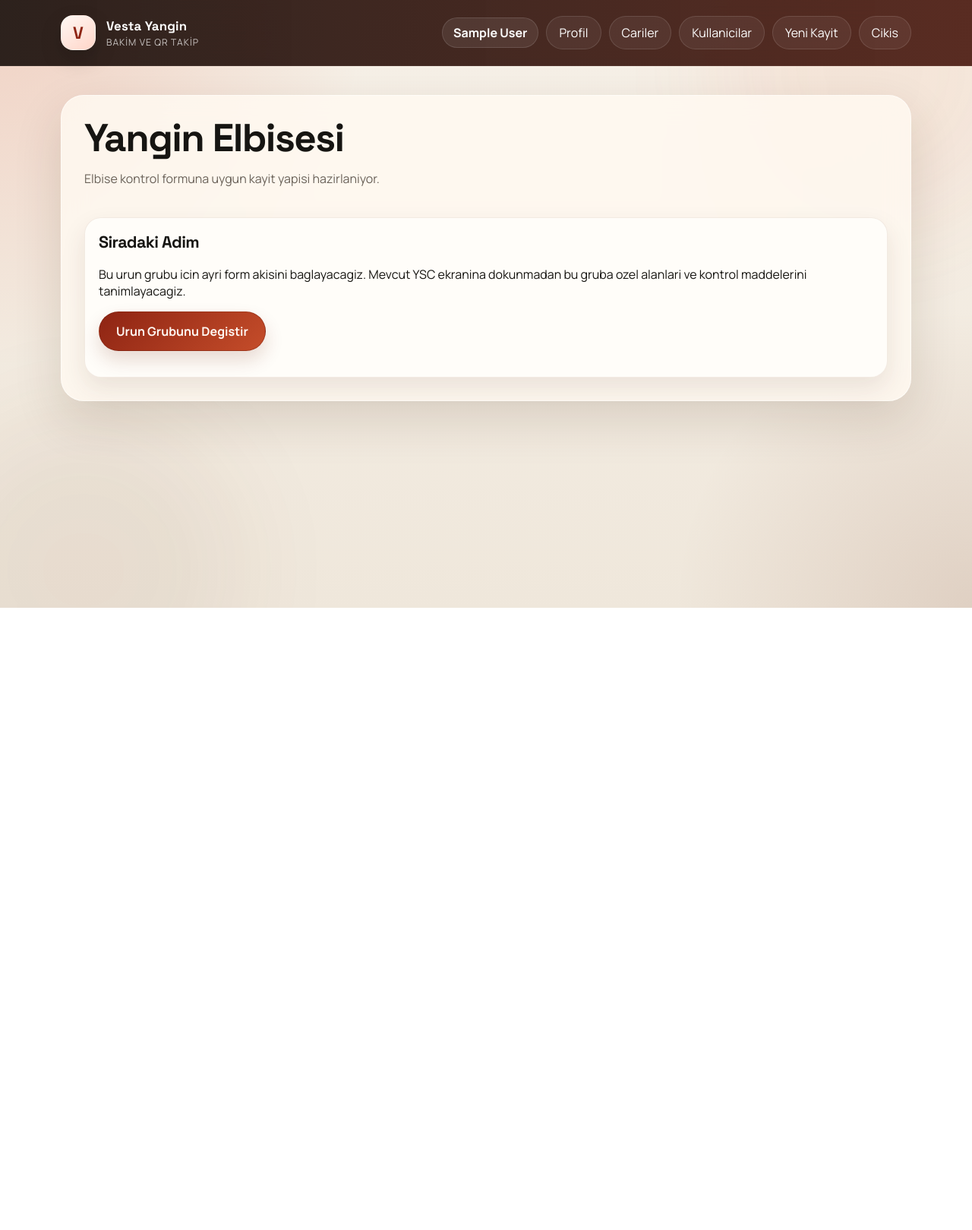
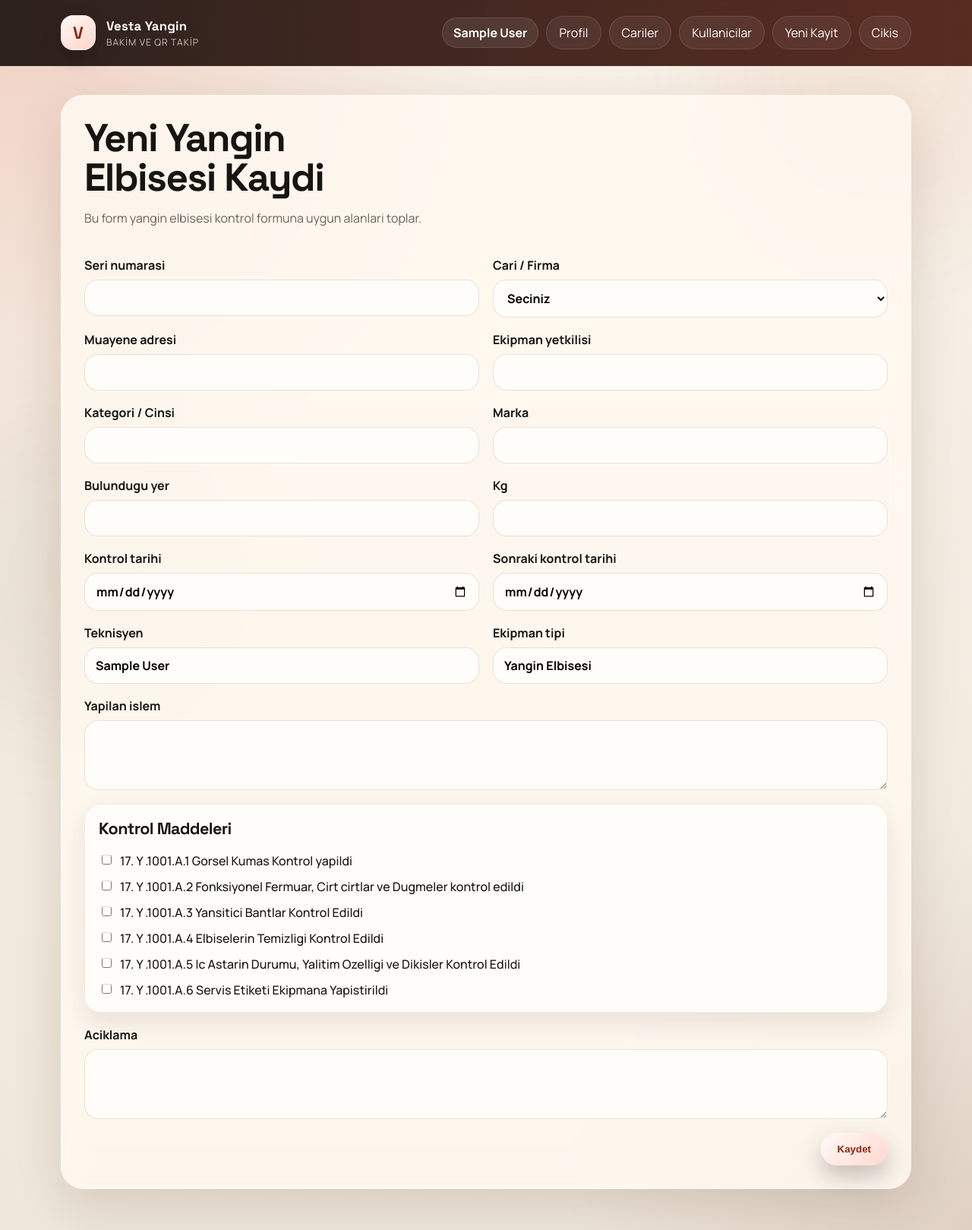
Before and after one commit to ahmetklc35/vesta-yangin-takip, a Flask app: page /records/new/yangin-elbisesi in a window 1280 px wide. Shown: the whole page at 76% size. Before the commit the page ends 800 px from the top, so only its background shows below. Run offline with Flask 3, Linux system fonts and the light colour scheme; the visitor is signed in with stand-in values (Sample User, id 1); tables that the repository leaves empty hold one stand-in row (values such as "Sample post"); some libraries are stand-ins or nearby versions.

Commit message:
Add fire suit registration workflow

```diff
--- a/app.py
+++ b/app.py
@@ -121,8 +121,8 @@ REGISTRATION_GROUPS = [
     {
         "slug": "yangin-elbisesi",
         "label": "Yangin Elbisesi",
-        "description": "Elbise kontrol formuna uygun kayit yapisi hazirlaniyor.",
-        "status": "planned",
+        "description": "Yangin elbisesi kontrol formuna uygun yeni kayit akisi.",
+        "status": "active",
     },
     {
         "slug": "yangin-bareti",
@@ -208,6 +208,44 @@ CONTROL_FORM_ITEMS = [
     ("check_f", "f) NOZUL UYGUNLUĞU (PASLANMA VB.)"),
     ("check_g", "g) BASINÇ GÖSTERGESİ İŞLEVSELLİĞİ"),
 ]
+FIRE_SUIT_CONTROL_ITEMS = [
+    ("item_1", "17. Y .1001.A.1 Gorsel Kumas Kontrol yapildi"),
+    ("item_2", "17. Y .1001.A.2 Fonksiyonel Fermuar, Cirt cirtlar ve Dugmeler kontrol edildi"),
+    ("item_3", "17. Y .1001.A.3 Yansitici Bantlar Kontrol Edildi"),
+    ("item_4", "17. Y .1001.A.4 Elbiselerin Temizligi Kontrol Edildi"),
+    ("item_5", "17. Y .1001.A.5 Ic Astarin Durumu, Yalitim Ozelligi ve Dikisler Kontrol Edildi"),
+    ("item_6", "17. Y .1001.A.6 Servis Etiketi Ekipmana Yapistirildi"),
+]
+ASSET_PROFILES = {
+    "Yangin Sondurme Cihazi": {
+        "label": "Yangin Sondurme Cihazi",
+        "type_label": "Tip",
+        "class_label": "YSC Sinifi",
+        "brand_label": "YSC Uretici",
+        "owner_label": "Firma Yetkilisi",
+        "last_service_label": "Son Bakim",
+        "next_service_label": "Sonraki Bakim",
+        "show_pressure": True,
+        "show_hydrostatic": True,
+        "control_form_enabled": True,
+        "monthly_control_items": MONTHLY_CONTROL_ITEMS,
+        "control_form_items": CONTROL_FORM_ITEMS,
+    },
+    "Yangin Elbisesi": {
+        "label": "Yangin Elbisesi",
+        "type_label": "Ekipman Tipi",
+        "class_label": "Kategori / Cinsi",
+        "brand_label": "Marka",
+        "owner_label": "Ekipman Yetkilisi",
+        "last_service_label": "Son Kontrol",
+        "next_service_label": "Sonraki Kontrol",
+        "show_pressure": False,
+        "show_hydrostatic": False,
+        "control_form_enabled": False,
+        "monthly_control_items": FIRE_SUIT_CONTROL_ITEMS,
+        "control_form_items": [],
+    },
+}
 MONTH_LABELS = [
     (1, "OCAK"),
     (2, "ŞUBAT"),
@@ -833,6 +871,10 @@ def get_registration_groups() -> list[dict]:
     return REGISTRATION_GROUPS
 
 
+def get_asset_profile(asset_category: str | None) -> dict:
+    return ASSET_PROFILES.get(asset_category or "", ASSET_PROFILES["Yangin Sondurme Cihazi"])
+
+
 def sync_company_payload_from_selection(form: dict[str, str]) -> tuple[dict[str, str], dict]:
     company_id_raw = (form.get("company_id") or "").strip()
     if not company_id_raw:
@@ -966,8 +1008,9 @@ def build_branded_qr(public_url: str, *, label_mode: bool = False) -> io.BytesIO
     return buffer
 
 
-def build_monthly_inspection_values(form_data) -> dict[str, bool]:
-    return {key: form_data.get(key) == "on" for key, _label in MONTHLY_CONTROL_ITEMS}
+def build_monthly_inspection_values(form_data, items: list[tuple[str, str]] | None = None) -> dict[str, bool]:
+    source_items = items or MONTHLY_CONTROL_ITEMS
+    return {key: form_data.get(key) == "on" for key, _label in source_items}
 
 
 def build_control_form_values(form_data) -> dict[str, bool]:
@@ -997,12 +1040,13 @@ def save_monthly_inspection(
     )
 
 
-def with_monthly_control_labels(rows: list[dict]) -> list[dict]:
+def with_monthly_control_labels(rows: list[dict], items: list[tuple[str, str]] | None = None) -> list[dict]:
+    source_items = items or MONTHLY_CONTROL_ITEMS
     enriched_rows: list[dict] = []
     for row in rows:
         checks = []
         passed_count = 0
-        for key, label in MONTHLY_CONTROL_ITEMS:
+        for key, label in source_items:
             passed = bool(row.get(key))
             if passed:
                 passed_count += 1
@@ -1010,7 +1054,7 @@ def with_monthly_control_labels(rows: list[dict]) -> list[dict]:
         copied = dict(row)
         copied["checks"] = checks
         copied["passed_count"] = passed_count
-        copied["total_count"] = len(MONTHLY_CONTROL_ITEMS)
+        copied["total_count"] = len(source_items)
         enriched_rows.append(copied)
     return enriched_rows
 
@@ -1021,7 +1065,8 @@ def get_equipment_preset(extinguisher_type: str | None) -> dict | None:
     return EQUIPMENT_PRESETS.get(extinguisher_type)
 
 
-def build_monthly_table(rows: list[dict]) -> dict:
+def build_monthly_table(rows: list[dict], items: list[tuple[str, str]] | None = None) -> dict:
+    source_items = items or MONTHLY_CONTROL_ITEMS
     if rows:
         sorted_rows = sorted(rows, key=lambda row: row["inspection_date"], reverse=True)
         target_year = datetime.strptime(sorted_rows[0]["inspection_date"], "%Y-%m-%d").year
@@ -1040,7 +1085,7 @@ def build_monthly_table(rows: list[dict]) -> dict:
     for month_number, month_label in MONTH_LABELS:
         source = latest_by_month.get(month_number)
         cells = []
-        for key, label in MONTHLY_CONTROL_ITEMS:
+        for key, label in source_items:
             code = label.split(" ", 1)[0]
             value = None if source is None else bool(source.get(key))
             cells.append({"code": code, "value": value})
@@ -1056,7 +1101,7 @@ def build_monthly_table(rows: list[dict]) -> dict:
         "year": target_year,
         "headers": [
             {"key": key, "code": label.split(" ", 1)[0]}
-            for key, label in MONTHLY_CONTROL_ITEMS
+            for key, label in source_items
         ],
         "rows": month_rows,
     }
@@ -2365,6 +2410,133 @@ def create_extinguisher():
     )
 
 
+@app.route("/records/new/yangin-elbisesi", methods=["GET", "POST"])
+@login_required
+def create_fire_suit():
+    company_choices = get_company_choices()
+    asset_profile = get_asset_profile("Yangin Elbisesi")
+    if request.method == "POST":
+        form = parse_required_form(request.form)
+        form["technician_name"] = form.get("technician_name") or current_user_full_name()
+        try:
+            form, selected_company = sync_company_payload_from_selection(form)
+        except ValueError as exc:
+            flash(str(exc), "error")
+            return render_template(
+                "create_fire_suit.html",
+                form=form,
+                companies=company_choices,
+                asset_profile=asset_profile,
+            )
+
+        required_fields = {
+            "serial_number": "Seri numarasi",
+            "company_id": "Cari secimi",
+            "company_contact": "Ekipman yetkilisi",
+            "location_detail": "Bulundugu yer",
+            "weight_kg": "Kg",
+            "fire_class": "Kategori / Cinsi",
+            "manufacturer": "Marka",
+            "last_service_date": "Kontrol tarihi",
+            "next_service_date": "Sonraki kontrol tarihi",
+            "technician_name": "Teknisyen",
+            "operation_summary": "Yapilan islem",
+        }
+        missing = [label for key, label in required_fields.items() if not form.get(key)]
+        if missing:
+            flash(f"Eksik alanlar: {', '.join(missing)}", "error")
+            return render_template(
+                "create_fire_suit.html",
+                form=form,
+                companies=company_choices,
+                asset_profile=asset_profile,
+            )
+
+        try:
+            weight_kg = parse_float(form["weight_kg"], "Kg")
+        except ValueError as exc:
+            flash(str(exc), "error")
+            return render_template(
+                "create_fire_suit.html",
+                form=form,
+                companies=company_choices,
+                asset_profile=asset_profile,
+            )
+
+        now = datetime.now().isoformat(timespec="seconds")
+        public_id = uuid.uuid4().hex[:12]
+        inspection_values = build_monthly_inspection_values(request.form, asset_profile["monthly_control_items"])
+        control_values = build_control_form_values({})
+
+        try:
+            with engine.begin() as connection:
+                result = connection.execute(
+                    insert(extinguishers).values(
+                        public_id=public_id,
+                        serial_number=form["serial_number"],
+                        company_id=selected_company["id"],
+                        company_name=form["company_name"],
+                        company_address=form["company_address"],
+                        company_contact=form["company_contact"],
+                        asset_category="Yangin Elbisesi",
+                        location_detail=form["location_detail"],
+                        weight_kg=weight_kg,
+                        extinguisher_type="Yangin Elbisesi",
+                        fire_class=form["fire_class"],
+                        manufacturer=form["manufacturer"],
+                        hydrostatic_test_date=None,
+                        pressure_status=None,
+                        notes=form.get("notes"),
+                        last_service_date=form["last_service_date"],
+                        next_service_date=form["next_service_date"],
+                        created_at=now,
+                        updated_at=now,
+                    )
+                )
+                extinguisher_id = result.inserted_primary_key[0]
+                connection.execute(
+                    insert(service_logs).values(
+                        extinguisher_id=extinguisher_id,
+                        service_date=form["last_service_date"],
+                        technician_name=form["technician_name"],
+                        operation_summary=form["operation_summary"],
+                        pressure_status=None,
+                        notes=form.get("notes"),
+                        created_at=now,
+                    )
+                )
+                save_monthly_inspection(
+                    connection=connection,
+                    extinguisher_id=extinguisher_id,
+                    inspection_date=form["last_service_date"],
+                    inspector_name=form["technician_name"],
+                    notes=form.get("notes"),
+                    inspection_values=inspection_values,
+                    control_values=control_values,
+                    created_at=now,
+                )
+        except IntegrityError:
+            flash("Bu seri numarasi zaten kayitli.", "error")
+            return render_template(
+                "create_fire_suit.html",
+                form=form,
+                companies=company_choices,
+                asset_profile=asset_profile,
+            )
+
+        flash("Yangin elbisesi kaydedildi.", "success")
+        return redirect(url_for("extinguisher_detail", public_id=public_id))
+
+    return render_template(
+        "create_fire_suit.html",
+        form={
+            "technician_name": current_user_full_name(),
+        },
+        companies=company_choices,
+        asset_profile=asset_profile,
+    )
+
+
 @app.route("/records/new")
 @login_required
 def record_group_picker():
@@ -2382,6 +2554,8 @@ def record_group_entry(group_slug: str):
         abort(404)
     if group_slug == "yangin-sondurme-cihazi":
         return redirect(url_for("create_extinguisher"))
+    if group_slug == "yangin-elbisesi":
+        return redirect(url_for("create_fire_suit"))
     return render_template(
         "record_group_placeholder.html",
         group=group,
@@ -2392,6 +2566,7 @@ def record_group_entry(group_slug: str):
 @login_required
 def extinguisher_detail(public_id: str):
     extinguisher = get_extinguisher(public_id)
+    asset_profile = get_asset_profile(extinguisher.get("asset_category"))
     company_portal_url = None
     if extinguisher.get("company_id"):
         company = get_company(extinguisher["company_id"])
@@ -2413,16 +2588,18 @@ def extinguisher_detail(public_id: str):
                 desc(monthly_inspections.c.inspection_date),
                 desc(monthly_inspections.c.id),
             )
-        )
+        ),
+        asset_profile["monthly_control_items"],
     )
     return render_template(
         "extinguisher_detail.html",
         extinguisher=extinguisher,
         service_logs=service_history,
         monthly_inspections=monthly_history,
-        monthly_control_items=MONTHLY_CONTROL_ITEMS,
+        monthly_control_items=asset_profile["monthly_control_items"],
         equipment_preset=get_equipment_preset(extinguisher.get("extinguisher_type")),
         company_portal_url=company_portal_url,
+        asset_profile=asset_profile,
     )
 
 
@@ -2499,6 +2676,7 @@ def add_service_log(public_id: str):
     extinguisher = get_extinguisher(public_id)
     company_choices = get_company_choices()
     asset_categories = get_asset_category_choices()
+    asset_profile = get_asset_profile(extinguisher.get("asset_category"))
     if request.method == "POST":
         form = parse_required_form(request.form)
         form["technician_name"] = form.get("technician_name") or current_user_full_name()
@@ -2515,20 +2693,23 @@ def add_service_log(public_id: str):
                 equipment_presets=EQUIPMENT_PRESETS,
                 companies=company_choices,
                 asset_categories=asset_categories,
+                asset_profile=asset_profile,
             )
         required_fields = {
-            "service_date": "Bakim tarihi",
-            "next_service_date": "Sonraki bakim tarihi",
+            "service_date": asset_profile["last_service_label"],
+            "next_service_date": asset_profile["next_service_label"],
             "technician_name": "Teknisyen",
             "company_id": "Cari secimi",
             "asset_category": "Urun grubu",
-            "location_detail": "Firma ici konum",
-            "extinguisher_type": "Tup tipi",
-            "fire_class": "YSC sinifi",
-            "manufacturer": "YSC uretici",
-            "hydrostatic_test_date": "Hidrostatik test tarihi",
+            "location_detail": "Bulundugu yer" if asset_profile["label"] == "Yangin Elbisesi" else "Firma ici konum",
+            "fire_class": asset_profile["class_label"],
+            "manufacturer": asset_profile["brand_label"],
             "operation_summary": "Yapilan islem",
+            "company_contact": asset_profile["owner_label"],
         }
+        if asset_profile["label"] == "Yangin Sondurme Cihazi":
+            required_fields["extinguisher_type"] = "Tup tipi"
+            required_fields["hydrostatic_test_date"] = "Hidrostatik test tarihi"
         missing = [label for key, label in required_fields.items() if not form.get(key)]
         if missing:
             flash(f"Eksik alanlar: {', '.join(missing)}", "error")
@@ -2541,6 +2722,7 @@ def add_service_log(public_id: str):
                 equipment_presets=EQUIPMENT_PRESETS,
                 companies=company_choices,
                 asset_categories=asset_categories,
+                asset_profile=asset_profile,
             )
 
         try:
@@ -2559,11 +2741,12 @@ def add_service_log(public_id: str):
                 equipment_presets=EQUIPMENT_PRESETS,
                 companies=company_choices,
                 asset_categories=asset_categories,
+                asset_profile=asset_profile,
             )
 
         now = datetime.now().isoformat(timespec="seconds")
-        inspection_values = build_monthly_inspection_values(request.form)
-        control_values = build_control_form_values(request.form)
+        inspection_values = build_monthly_inspection_values(request.form, asset_profile["monthly_control_items"])
+        control_values = build_control_form_values(request.form) if asset_profile["control_form_items"] else build_control_form_values({})
         with engine.begin() as connection:
             connection.execute(
                 insert(service_logs).values(
@@ -2592,8 +2775,8 @@ def add_service_log(public_id: str):
                     or extinguisher["extinguisher_type"],
                     fire_class=form.get("fire_class") or extinguisher.get("fire_class"),
                     manufacturer=form.get("manufacturer") or extinguisher.get("manufacturer"),
-                    hydrostatic_test_date=form.get("hydrostatic_test_date") or extinguisher.get("hydrostatic_test_date"),
-                    pressure_status=form.get("pressure_status"),
+                    hydrostatic_test_date=(form.get("hydrostatic_test_date") or extinguisher.get("hydrostatic_test_date")) if asset_profile["show_hydrostatic"] else None,
+                    pressure_status=form.get("pressure_status") if asset_profile["show_pressure"] else None,
                     notes=form.get("notes"),
                     last_service_date=form["service_date"],
                     next_service_date=form["next_service_date"],
@@ -2630,12 +2813,14 @@ def add_service_log(public_id: str):
         equipment_presets=EQUIPMENT_PRESETS,
         companies=company_choices,
         asset_categories=asset_categories,
+        asset_profile=asset_profile,
     )
 
 
 @app.route("/public/<public_id>")
 def public_detail(public_id: str):
     extinguisher = get_extinguisher(public_id)
+    asset_profile = get_asset_profile(extinguisher.get("asset_category"))
     company_portal_url = None
     if extinguisher.get("company_id"):
         company_portal_url = url_for(
@@ -2666,7 +2851,7 @@ def public_detail(public_id: str):
         )
     )
     latest_monthly_inspection = (
-        with_monthly_control_labels([latest_monthly_inspection_raw])[0]
+        with_monthly_control_labels([latest_monthly_inspection_raw], asset_profile["monthly_control_items"])[0]
         if latest_monthly_inspection_raw
         else None
     )
@@ -2676,8 +2861,9 @@ def public_detail(public_id: str):
         latest_log=latest_log,
         latest_monthly_inspection=latest_monthly_inspection,
         equipment_preset=get_equipment_preset(extinguisher.get("extinguisher_type")),
-        monthly_table=build_monthly_table(monthly_history_raw),
+        monthly_table=build_monthly_table(monthly_history_raw, asset_profile["monthly_control_items"]),
         company_portal_url=company_portal_url,
+        asset_profile=asset_profile,
     )
 
 
@@ -2685,6 +2871,7 @@ def public_detail(public_id: str):
 @login_required
 def add_monthly_inspection(public_id: str):
     extinguisher = get_extinguisher(public_id)
+    asset_profile = get_asset_profile(extinguisher.get("asset_category"))
     if request.method == "POST":
         form = parse_required_form(request.form)
         form["inspector_name"] = form.get("inspector_name") or current_user_full_name()
@@ -2698,14 +2885,15 @@ def add_monthly_inspection(public_id: str):
             return render_template(
                 "monthly_inspection_form.html",
                 extinguisher=extinguisher,
-                monthly_control_items=MONTHLY_CONTROL_ITEMS,
-                control_form_items=CONTROL_FORM_ITEMS,
+                monthly_control_items=asset_profile["monthly_control_items"],
+                control_form_items=asset_profile["control_form_items"],
                 form=form,
+                asset_profile=asset_profile,
             )
 
         now = datetime.now().isoformat(timespec="seconds")
-        inspection_values = build_monthly_inspection_values(request.form)
-        control_values = build_control_form_values(request.form)
+        inspection_values = build_monthly_inspection_values(request.form, asset_profile["monthly_control_items"])
+        control_values = build_control_form_values(request.form) if asset_profile["control_form_items"] else build_control_form_values({})
         with engine.begin() as connection:
             save_monthly_inspection(
                 connection=connection,
@@ -2724,9 +2912,10 @@ def add_monthly_inspection(public_id: str):
     return render_template(
         "monthly_inspection_form.html",
         extinguisher=extinguisher,
-        monthly_control_items=MONTHLY_CONTROL_ITEMS,
-        control_form_items=CONTROL_FORM_ITEMS,
+        monthly_control_items=asset_profile["monthly_control_items"],
+        control_form_items=asset_profile["control_form_items"],
         form={"inspector_name": current_user_full_name()},
+        asset_profile=asset_profile,
     )
 
 
--- /dev/null
+++ b/templates/create_fire_suit.html
@@ -0,0 +1,111 @@
+{% extends "base.html" %}
+
+{% block content %}
+  <section class="card form-card">
+    <div class="section-head">
+      <div>
+        <h1>Yeni Yangin Elbisesi Kaydi</h1>
+        <p class="muted">Bu form yangin elbisesi kontrol formuna uygun alanlari toplar.</p>
+      </div>
+    </div>
+
+    <form method="post" class="grid-form">
+      <label>
+        Seri numarasi
+        <input type="text" name="serial_number" value="{{ form.get('serial_number', '') }}" required>
+      </label>
+      <label>
+        Cari / Firma
+        <select name="company_id" id="company_id" required>
+          <option value="">Seciniz</option>
+          {% for company in companies %}
+            <option value="{{ company.id }}"
+                    data-company-address="{{ company.address }}"
+                    {% if form.get('company_id') == (company.id|string) %}selected{% endif %}>
+              {{ company.name }}
+            </option>
+          {% endfor %}
+        </select>
+      </label>
+      <label>
+        Muayene adresi
+        <input type="text" name="company_address" id="company_address" value="{{ form.get('company_address', '') }}" readonly required>
+      </label>
+      <label>
+        Ekipman yetkilisi
+        <input type="text" name="company_contact" value="{{ form.get('company_contact', '') }}" required>
+      </label>
+      <label>
+        Kategori / Cinsi
+        <input type="text" name="fire_class" value="{{ form.get('fire_class', '') }}" required>
+      </label>
+      <label>
+        Marka
+        <input type="text" name="manufacturer" value="{{ form.get('manufacturer', '') }}" required>
+      </label>
+      <label>
+        Bulundugu yer
+        <input type="text" name="location_detail" value="{{ form.get('location_detail', '') }}" required>
+      </label>
+      <label>
+        Kg
+        <input type="text" name="weight_kg" value="{{ form.get('weight_kg', '') }}" required>
+      </label>
+      <label>
+        Kontrol tarihi
+        <input type="date" name="last_service_date" value="{{ form.get('last_service_date', '') }}" required>
+      </label>
+      <label>
+        Sonraki kontrol tarihi
+        <input type="date" name="next_service_date" value="{{ form.get('next_service_date', '') }}" required>
+      </label>
+      <label>
+        Teknisyen
+        <input type="text" name="technician_name" value="{{ form.get('technician_name', '') }}" readonly required>
+      </label>
+      <label>
+        Ekipman tipi
+        <input type="text" value="Yangin Elbisesi" readonly>
+      </label>
+
+      <label class="full">
+        Yapilan islem
+        <textarea name="operation_summary" rows="3" required>{{ form.get('operation_summary', '') }}</textarea>
+      </label>
+
+      <section class="full checklist-card">
+        <h2>Kontrol Maddeleri</h2>
+        <div class="checklist-grid">
+          {% for key, label in asset_profile.monthly_control_items %}
+            <label class="check-item">
+              <input type="checkbox" name="{{ key }}" {% if form.get(key) %}checked{% endif %}>
+              <span>{{ label }}</span>
+            </label>
+          {% endfor %}
+        </div>
+      </section>
+
+      <label class="full">
+        Aciklama
+        <textarea name="notes" rows="3">{{ form.get('notes', '') }}</textarea>
+      </label>
+
+      <div class="full form-actions">
+        <button type="submit" class="button">Kaydet</button>
+      </div>
+    </form>
+  </section>
+
+  <script>
+    const companySelect = document.getElementById('company_id');
+    const companyAddressInput = document.getElementById('company_address');
+
+    function syncCompanyFields() {
+      const selected = companySelect.options[companySelect.selectedIndex];
+      companyAddressInput.value = selected?.dataset.companyAddress || '';
+    }
+
+    companySelect.addEventListener('change', syncCompanyFields);
+    syncCompanyFields();
+  </script>
+{% endblock %}
--- a/templates/monthly_inspection_form.html
+++ b/templates/monthly_inspection_form.html
@@ -31,6 +31,7 @@
         </div>
       </section>
 
+      {% if control_form_items %}
         <section class="full checklist-card">
           <h2>6 Aylik Kontrol Formu Maddeleri</h2>
           <div class="checklist-grid">
@@ -42,6 +43,7 @@
             {% endfor %}
           </div>
         </section>
+      {% endif %}
 
       <label class="full">
         Notlar
```
Also changed, not shown: templates/extinguisher_detail.html (+18 -10 lines), templates/public_detail.html (+8 -4 lines), templates/service_log_form.html (+36 -69 lines). Lines whose indentation alone changed are shown as unchanged.
